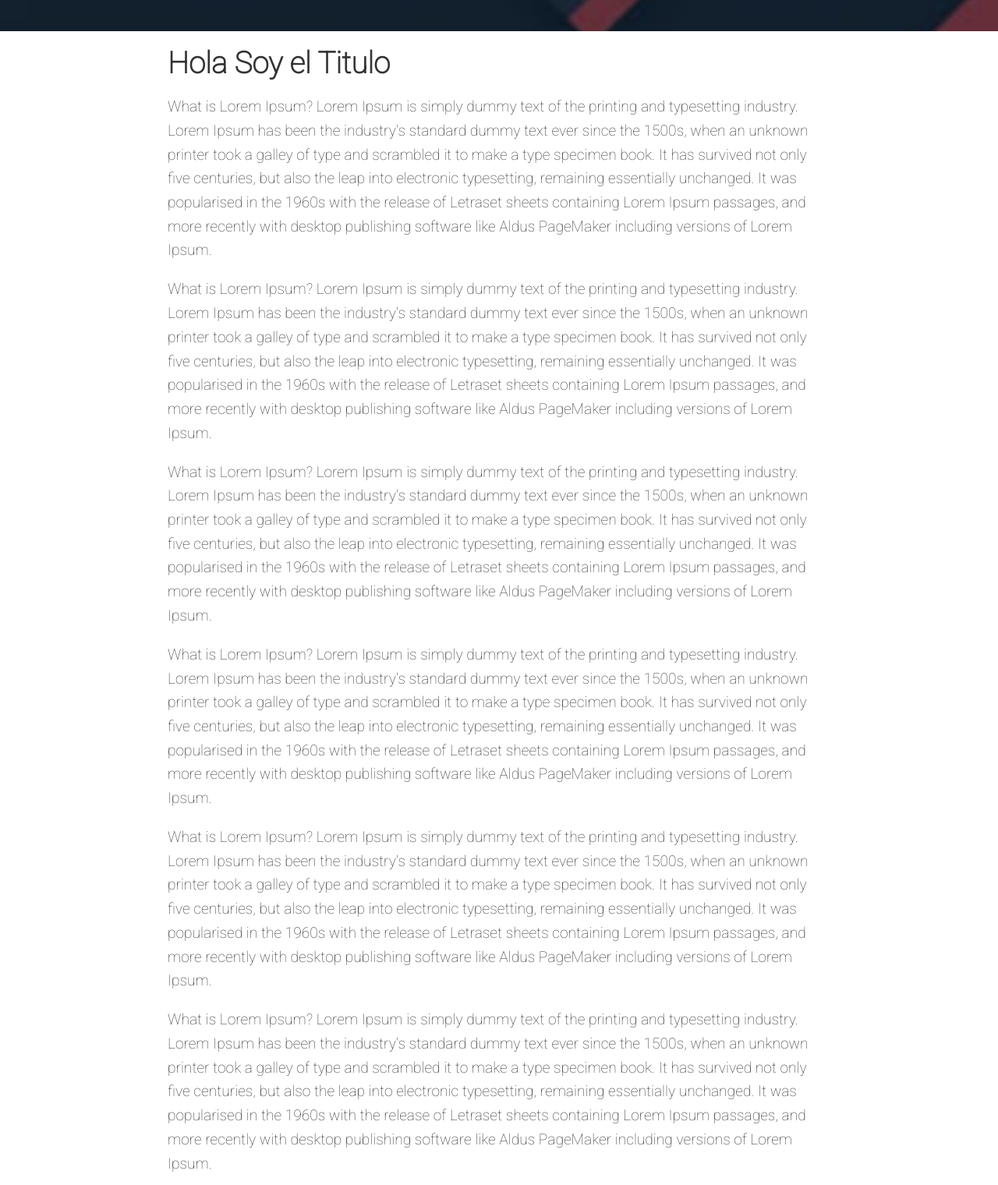
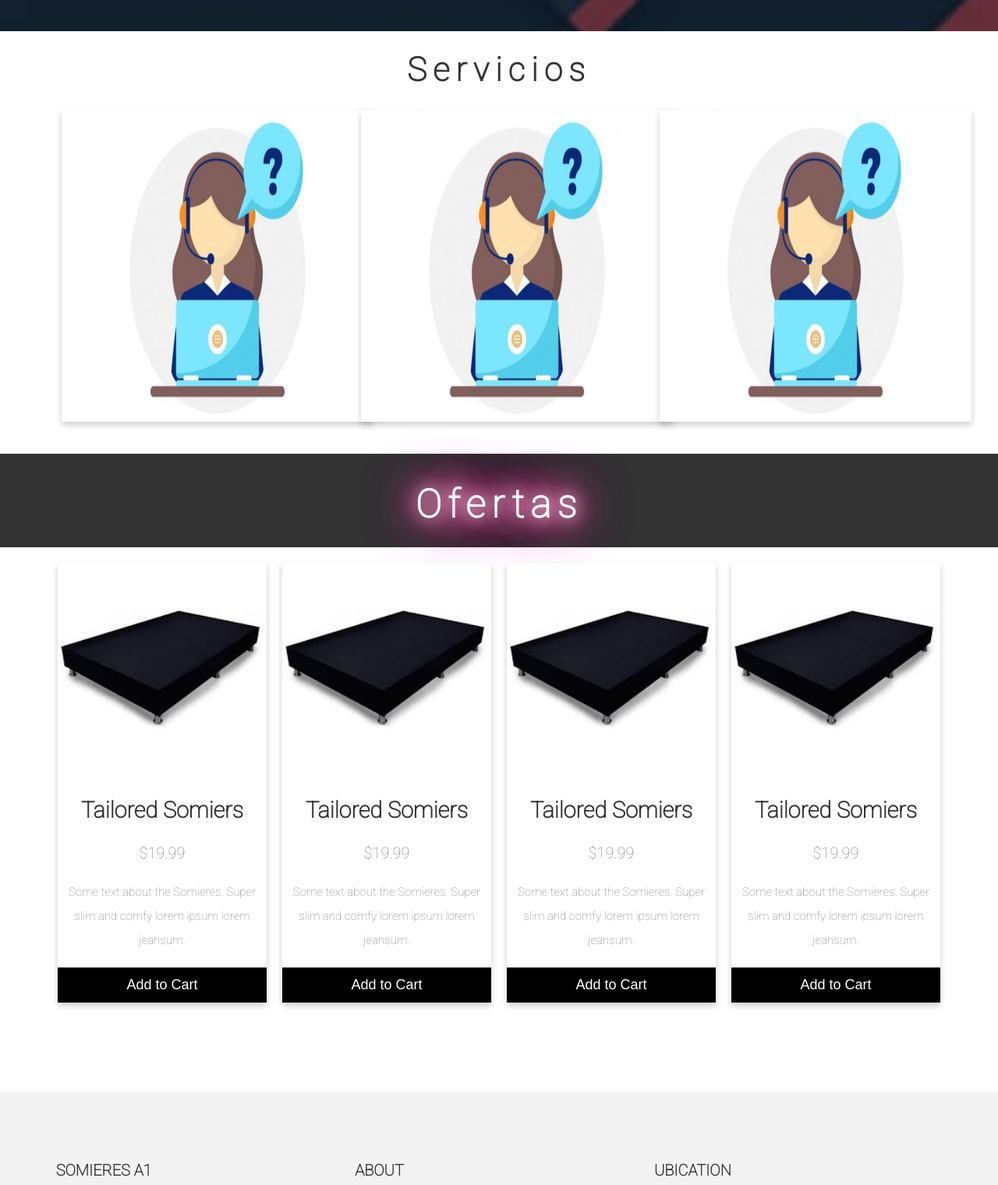
Before and after one commit to Diazivan10/Somieresa1, a plain HTML site: page index.html in a window 1280 px wide. Shown: the part 760-2280 px from the top of the page at 78% size. Drawn offline with nearby package versions, Linux system fonts and the light colour scheme.

Commit message:
UPDATE LANDPAGE create services, offers

```diff
--- a/index.html
+++ b/index.html
@@ -25,10 +25,10 @@
         <span class="menu-icon">Ver menu</span>
         <nav class="navigation">
           <ul>
-            <li><a href="#">Inicio</a></li>
-            <li><a href="#">Acerca</a></li>
-            <li><a href="#">Servicios</a></li>
-            <li><a href="#">Contacto</a></li>
+            <li><a href="#banner">Inicio</a></li>
+            <!-- <li><a href="#">Nosotros</a></li> -->
+            <li><a href="#services">Servicios</a></li>
+            <li><a href="#offers">Ofertas</a></li>
             <li><a href="#">Productos</a></li>
           </ul>
         </nav>
@@ -36,13 +36,14 @@
     </header>
 
     <main class="main">
-      <section class="banner">
+      <section class="banner" id="banner">
         <div class="banner-content">
           <h1>Bienvenidos a Somieres A1</h1>
           <a href="#">Ver Productos</a>
         </div>
       </section>
-      <div class="container-main">
+      <!--
+      <section class="container-main">
         <h1>Hola Soy el Titulo</h1>
         <p>
           What is Lorem Ipsum? Lorem Ipsum is simply dummy text of the printing
@@ -66,95 +67,123 @@
           passages, and more recently with desktop publishing software like
           Aldus PageMaker including versions of Lorem Ipsum.
         </p>
-        <p>
-          What is Lorem Ipsum? Lorem Ipsum is simply dummy text of the printing
-          and typesetting industry. Lorem Ipsum has been the industry's standard
-          dummy text ever since the 1500s, when an unknown printer took a galley
-          of type and scrambled it to make a type specimen book. It has survived
-          not only five centuries, but also the leap into electronic
-          typesetting, remaining essentially unchanged. It was popularised in
-          the 1960s with the release of Letraset sheets containing Lorem Ipsum
-          passages, and more recently with desktop publishing software like
-          Aldus PageMaker including versions of Lorem Ipsum.
-        </p>
-        <p>
-          What is Lorem Ipsum? Lorem Ipsum is simply dummy text of the printing
-          and typesetting industry. Lorem Ipsum has been the industry's standard
-          dummy text ever since the 1500s, when an unknown printer took a galley
-          of type and scrambled it to make a type specimen book. It has survived
-          not only five centuries, but also the leap into electronic
-          typesetting, remaining essentially unchanged. It was popularised in
-          the 1960s with the release of Letraset sheets containing Lorem Ipsum
-          passages, and more recently with desktop publishing software like
-          Aldus PageMaker including versions of Lorem Ipsum.
-        </p>
-        <p>
-          What is Lorem Ipsum? Lorem Ipsum is simply dummy text of the printing
-          and typesetting industry. Lorem Ipsum has been the industry's standard
-          dummy text ever since the 1500s, when an unknown printer took a galley
-          of type and scrambled it to make a type specimen book. It has survived
-          not only five centuries, but also the leap into electronic
-          typesetting, remaining essentially unchanged. It was popularised in
-          the 1960s with the release of Letraset sheets containing Lorem Ipsum
-          passages, and more recently with desktop publishing software like
-          Aldus PageMaker including versions of Lorem Ipsum.
-        </p>
-        <p>
-          What is Lorem Ipsum? Lorem Ipsum is simply dummy text of the printing
-          and typesetting industry. Lorem Ipsum has been the industry's standard
-          dummy text ever since the 1500s, when an unknown printer took a galley
-          of type and scrambled it to make a type specimen book. It has survived
-          not only five centuries, but also the leap into electronic
-          typesetting, remaining essentially unchanged. It was popularised in
-          the 1960s with the release of Letraset sheets containing Lorem Ipsum
-          passages, and more recently with desktop publishing software like
-          Aldus PageMaker including versions of Lorem Ipsum.
-        </p>
-        <p>
-          What is Lorem Ipsum? Lorem Ipsum is simply dummy text of the printing
-          and typesetting industry. Lorem Ipsum has been the industry's standard
-          dummy text ever since the 1500s, when an unknown printer took a galley
-          of type and scrambled it to make a type specimen book. It has survived
-          not only five centuries, but also the leap into electronic
-          typesetting, remaining essentially unchanged. It was popularised in
-          the 1960s with the release of Letraset sheets containing Lorem Ipsum
-          passages, and more recently with desktop publishing software like
-          Aldus PageMaker including versions of Lorem Ipsum.
-        </p>
-        <p>
-          What is Lorem Ipsum? Lorem Ipsum is simply dummy text of the printing
-          and typesetting industry. Lorem Ipsum has been the industry's standard
-          dummy text ever since the 1500s, when an unknown printer took a galley
-          of type and scrambled it to make a type specimen book. It has survived
-          not only five centuries, but also the leap into electronic
-          typesetting, remaining essentially unchanged. It was popularised in
-          the 1960s with the release of Letraset sheets containing Lorem Ipsum
-          passages, and more recently with desktop publishing software like
-          Aldus PageMaker including versions of Lorem Ipsum.
-        </p>
-        <p>
-          What is Lorem Ipsum? Lorem Ipsum is simply dummy text of the printing
-          and typesetting industry. Lorem Ipsum has been the industry's standard
-          dummy text ever since the 1500s, when an unknown printer took a galley
-          of type and scrambled it to make a type specimen book. It has survived
-          not only five centuries, but also the leap into electronic
-          typesetting, remaining essentially unchanged. It was popularised in
-          the 1960s with the release of Letraset sheets containing Lorem Ipsum
-          passages, and more recently with desktop publishing software like
-          Aldus PageMaker including versions of Lorem Ipsum.
-        </p>
-        <p>
-          What is Lorem Ipsum? Lorem Ipsum is simply dummy text of the printing
-          and typesetting industry. Lorem Ipsum has been the industry's standard
-          dummy text ever since the 1500s, when an unknown printer took a galley
-          of type and scrambled it to make a type specimen book. It has survived
-          not only five centuries, but also the leap into electronic
-          typesetting, remaining essentially unchanged. It was popularised in
-          the 1960s with the release of Letraset sheets containing Lorem Ipsum
-          passages, and more recently with desktop publishing software like
-          Aldus PageMaker including versions of Lorem Ipsum.
-        </p>
-      </div>
+      </section>
+      -->
+      <section class="services" id="services">
+        <div class="services-content">
+          <h1>Servicios</h1>
+          <div class="services-info">
+            <div class="info-card">
+              <div class="info-card-inner">
+                <div class="info-card-front">
+                  <img
+                    src="assets/services/imagen.jpg"
+                    alt="Avatar"
+                    style="width: 400px; height: 400px"
+                  />
+                </div>
+                <div class="info-card-back">
+                  <h2>Info Service</h2>
+                  <p>
+                    What is Lorem Ipsum? Lorem Ipsum is simply dummy text of the
+                    printing and typesetting industry. Lorem Ipsum has been the
+                    industry's standard dummy text ever since the 1500s, when an
+                    unknown printer took a galley of type and scrambled it to
+                    make a type specimen book.
+                  </p>
+                </div>
+              </div>
+            </div>
+            <div class="info-card">
+              <div class="info-card-inner">
+                <div class="info-card-front">
+                  <img
+                    src="assets/services/imagen.jpg"
+                    alt="Avatar"
+                    style="width: 400px; height: 400px"
+                  />
+                </div>
+                <div class="info-card-back">
+                  <h2>Info Service</h2>
+                  <p>
+                    What is Lorem Ipsum? Lorem Ipsum is simply dummy text of the
+                    printing and typesetting industry. Lorem Ipsum has been the
+                    industry's standard dummy text ever since the 1500s, when an
+                    unknown printer took a galley of type and scrambled it to
+                    make a type specimen book.
+                  </p>
+                </div>
+              </div>
+            </div>
+            <div class="info-card">
+              <div class="info-card-inner">
+                <div class="info-card-front">
+                  <img
+                    src="assets/services/imagen.jpg"
+                    alt="Avatar"
+                    style="width: 400px; height: 400px"
+                  />
+                </div>
+                <div class="info-card-back">
+                  <h2>Info Service</h2>
+                  <p>
+                    What is Lorem Ipsum? Lorem Ipsum is simply dummy text of the
+                    printing and typesetting industry. Lorem Ipsum has been the
+                    industry's standard dummy text ever since the 1500s, when an
+                    unknown printer took a galley of type and scrambled it to
+                    make a type specimen book.
+                  </p>
+                </div>
+              </div>
+            </div>
+          </div>
+        </div>
+      </section>
+      <section class="offers" id="offers">
+        <div class="offers-content">
+          <div class="offers-head">
+            <h1 class="glow">Ofertas</h1>
+          </div>
+          <div class="offers-body">
+            <div class="offers-column">
+              <div class="offers-card">
+                <img src="assets/offers/images.jpg" alt="" style="width:100%; height:90%;">
+                <h1>Tailored Somiers</h1>
+                <p class="offers-price">$19.99</p>
+                <p class="offers-desc">Some text about the Somieres. Super slim and comfy lorem ipsum lorem jeansum.</p>
+                <p ><button>Add to Cart</button></p>
+              </div>
+            </div>
+            <div class="offers-column">
+              <div class="offers-card">
+                <img src="assets/offers/images.jpg" alt="" style="width:100%; height:90%;">
+                <h1>Tailored Somiers</h1>
+                <p class="offers-price">$19.99</p>
+                <p class="offers-desc">Some text about the Somieres. Super slim and comfy lorem ipsum lorem jeansum.</p>
+                <p><button>Add to Cart</button></p>
+              </div>
+            </div>
+            <div class="offers-column">
+              <div class="offers-card">
+                <img src="assets/offers/images.jpg" alt="" style="width:100%; height:90%;">
+                <h1>Tailored Somiers</h1>
+                <p class="offers-price">$19.99</p>
+                <p class="offers-desc">Some text about the Somieres. Super slim and comfy lorem ipsum lorem jeansum.</p>
+                <p><button>Add to Cart</button></p>
+              </div>
+            </div>
+            <div class="offers-column">
+              <div class="offers-card">
+                <img src="assets/offers/images.jpg" alt="" style="width:100%; height:90%;">
+                <h1>Tailored Somiers</h1>
+                <p class="offers-price">$19.99</p>
+                <p class="offers-desc">Some text about the Somieres. Super slim and comfy lorem ipsum lorem jeansum.</p>
+                <p><button>Add to Cart</button></p>
+              </div>
+            </div>
+          </div>
+        </div>
+      </section>
     </main>
     <footer class="footer">
       <div class="container-footer">
@@ -177,7 +206,7 @@
             <h1 class="title-s">About</h1>
             <hr />
             <div class="line-s2">
-              <span >Terms and Conditions</span>
+              <span>Terms and Conditions</span>
             </div>
             <div class="line-s2">
               <span>Privacy Policy</span>
@@ -200,7 +229,7 @@
                 src="https://www.google.com/maps/embed?pb=!1m14!1m8!1m3!1d15836.46258380842!2d-73.1251185!3d7.1125948!3m2!1i1024!2i768!4f13.1!3m3!1m2!1s0x0%3A0x52e9e9729d40ecb9!2sSomieres%20A1!5e0!3m2!1ses!2sco!4v1646800549271!5m2!1ses!2sco"
                 width="100%"
                 height="300"
-                style="border: 0;"
+                style="border: 0"
                 allowfullscreen=""
                 loading="lazy"
               ></iframe>
@@ -212,7 +241,6 @@
           <hr />
           <p>Desarrollado por Raymer Hernandez</p>
         </div>
-
       </div>
     </footer>
 
--- a/style/footer/_footer.css
+++ b/style/footer/_footer.css
@@ -4,6 +4,8 @@
   padding-bottom: 1rem;
   text-align: center;
   margin-top: 6rem;
+
+
 }
 
 .footer-info {
--- a/style/index.css
+++ b/style/index.css
@@ -4,6 +4,9 @@
 
 @import url('https://fonts.googleapis.com/css2?family=Roboto:wght@100&display=swap');
 
+html {
+    scroll-behavior: smooth;
+}
 
 body {
     font-family: 'Roboto';
--- a/style/main/_main.css
+++ b/style/main/_main.css
@@ -1,5 +1,5 @@
 .main {
-    top: 62.71px;;
+    top: 62.71px;
 }
 
 .container-main {
--- /dev/null
+++ b/style/main/_offers.css
@@ -0,0 +1,74 @@
+.offers-head {
+  background-color: #333333;
+  /*font-family: cursive;*/
+  height: 120px;
+  margin-bottom: 20px;
+}
+
+.glow {
+  font-size: 50px;
+  color: #fff;
+  letter-spacing: 8px;
+  text-align: center;
+  padding: 50px;
+  animation: glow 1s ease-in-out infinite alternate;
+}
+
+@-webkit-keyframes glow {
+  from {
+    text-shadow: 0 0 10px #fff, 0 0 20px #fff, 0 0 30px #e60073,
+      0 0 40px #e60073, 0 0 50px #e60073, 0 0 60px #e60073, 0 0 70px #e60073;
+  }
+
+  to {
+    text-shadow: 0 0 20px #fff, 0 0 30px #ff4da6, 0 0 40px #ff4da6,
+      0 0 50px #ff4da6, 0 0 60px #ff4da6, 0 0 70px #ff4da6, 0 0 80px #ff4da6;
+  }
+}
+
+.offers-body {
+    display: grid;
+    grid-template-columns: 25% 25% 25% 25%;
+    margin-left: 5%;
+    margin-right: 5%;
+}
+
+.offers-column {
+    margin-left: 10px;
+    margin-right: 10px;
+}
+
+
+.offers-card {
+    box-shadow: 0 4px 8px 0 rgba(0, 0, 0, 0.2);
+    max-width: 300px;
+    margin: auto;
+    text-align: center;
+  }
+
+.offers-price {
+    color: grey;
+    font-size: 20px;
+}
+
+.offers-desc {
+    color: grey;
+    font-size: 15px;
+    padding: 0 8px;
+}
+
+.offers-card button {
+    border: none;
+    outline: 0;
+    padding: 12px;
+    color: white;
+    background-color: #000;
+    text-align: center;
+    cursor: pointer;
+    width: 100%;
+    font-size: 18px;
+}
+
+.offers-card button:hover {
+    opacity: 0.7;
+}
--- /dev/null
+++ b/style/main/_services.css
@@ -0,0 +1,62 @@
+.services {
+}
+
+.services-content h1 {
+  letter-spacing: 8px;
+  font-size: 2.2em;
+  text-align: center;
+}
+
+.services-info {
+  display: grid;
+  grid-template-columns: 33.3% 33.3% 33.3%;
+  margin-left: 5%;
+  margin-right: 5%;
+}
+
+.info-card {
+  padding-left: 15px;
+  padding-right: 15px;
+  background-color: transparent;
+  width: 400px;
+  height: 400px;
+  perspective: 1000px;
+}
+
+.info-card-inner {
+  position: relative;
+  width: 100%;
+  height: 100%;
+  text-align: center;
+  transition: transform 0.6s;
+  transform-style: preserve-3d;
+  box-shadow: 0 4px 8px 0 rgba(0, 0, 0, 0.2);
+}
+
+.info-card:hover .info-card-inner {
+  transform: rotateY(180deg);
+}
+
+.info-card-front,
+.info-card-back {
+  position: absolute;
+  width: 100%;
+  height: 100%;
+  -webkit-backface-visibility: hidden;
+  backface-visibility: hidden;
+}
+
+.info-card-front {
+  background-color: rgb(255, 255, 255);
+  color: black;
+}
+
+.info-card-back {
+  background-color: #fdfdfd;
+  transform: rotateY(180deg);
+}
+
+.info-card-back p {
+    padding: 20px 30px;
+    text-align: justify;
+}
--- a/style/main/index.css
+++ b/style/main/index.css
@@ -1,2 +1,4 @@
 @import "_main.css";
 @import "_banner.css";
+@import "_services.css";
+@import "_offers.css";
```
Also changed, not shown: assets/icons/icon-facebook.png (renamed from assets/banner/icons/icon-facebook.png), assets/icons/icon-instagram.png (renamed from assets/banner/icons/icon-instagram.png), assets/icons/icon-twitter.png (renamed from assets/banner/icons/icon-twitter.png), assets/icons/icon-whatsapp.png (renamed from assets/banner/icons/icon-whatsapp.png), assets/offers/images.jpg (added), assets/services/imagen.jpg (added).
